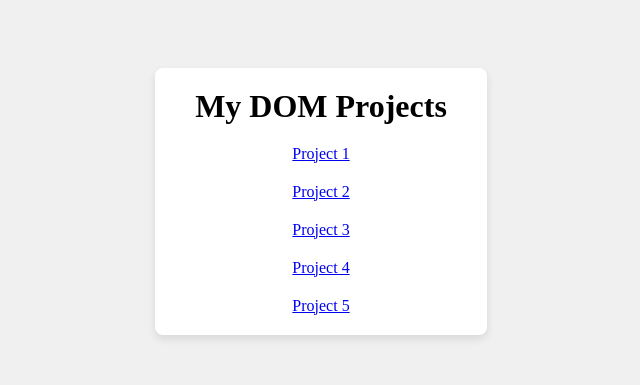
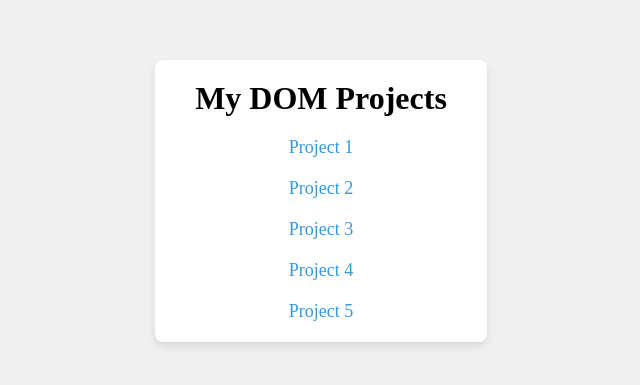
Before and after one commit to e-b-b-o/dom-project, a plain HTML site: page index.html in a window 1280 px wide. Shown: the part 199-584 px from the top of the page, without its empty margins (319-959 px from the left). Drawn offline with Linux system fonts and the light colour scheme.

Commit message:
added style

```diff
--- a/index.html
+++ b/index.html
@@ -9,9 +9,9 @@
   <body>
     <div class="Container">
       <h1>My DOM Projects</h1>
-      <ul>
+      <ul class="allLists">
         <li class="list list1">
-          <a href="project1/index.html" target="_blank">Project 1</a>
+          <a href="project1/index.html"  target="_blank">Project 1</a>
         </li>
         <li class="list list2">
           <a href="project2/index.html" target="_blank">Project 2</a>
--- a/style.css
+++ b/style.css
@@ -20,6 +20,19 @@ body {
   text-align: center;
 }
 
+a {
+  text-decoration: none;
+  color: #3498db;
+  font-size: 18px;
+  transition: color 0.3s;
+  padding: 5px 10px;
+  border-radius: 10px;
+}
+a:hover {
+  color: #2980b9;
+  cursor: pointer;
+  box-shadow: 0 0 5px rgba(41, 128, 185, 0.5);
+}
 .list {
   list-style-type: none;
   margin-top: 20px;
```
